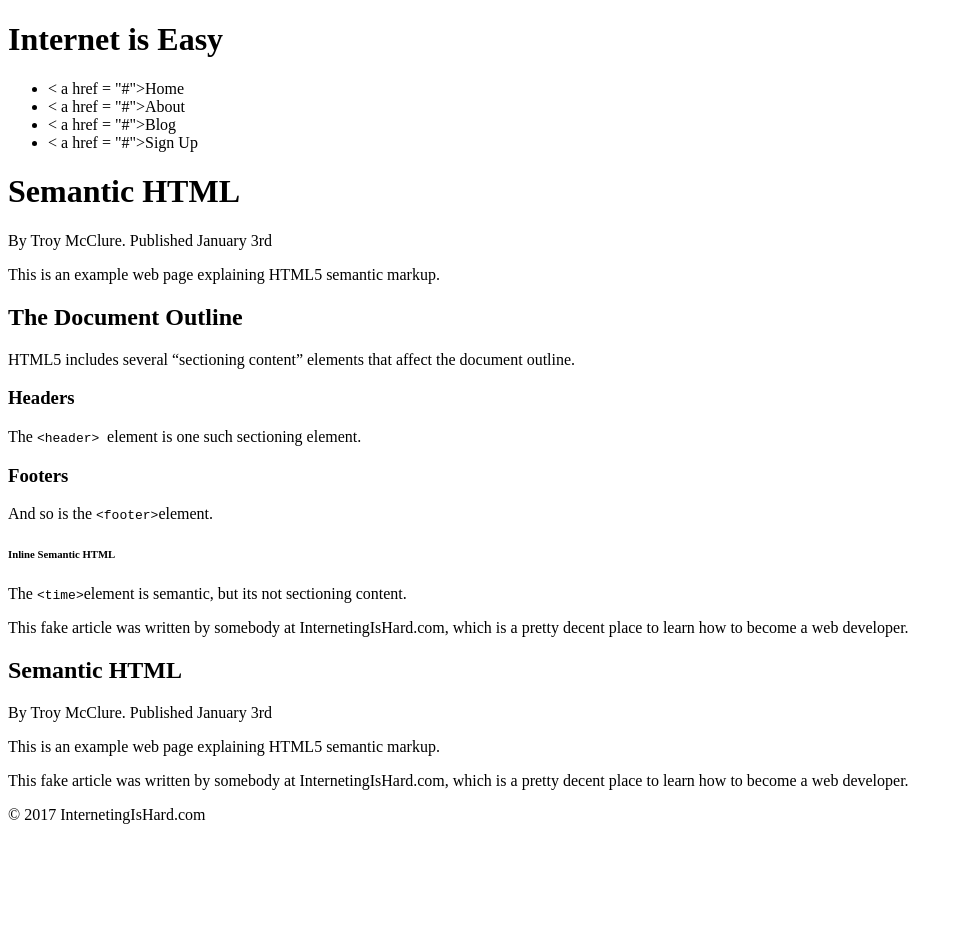
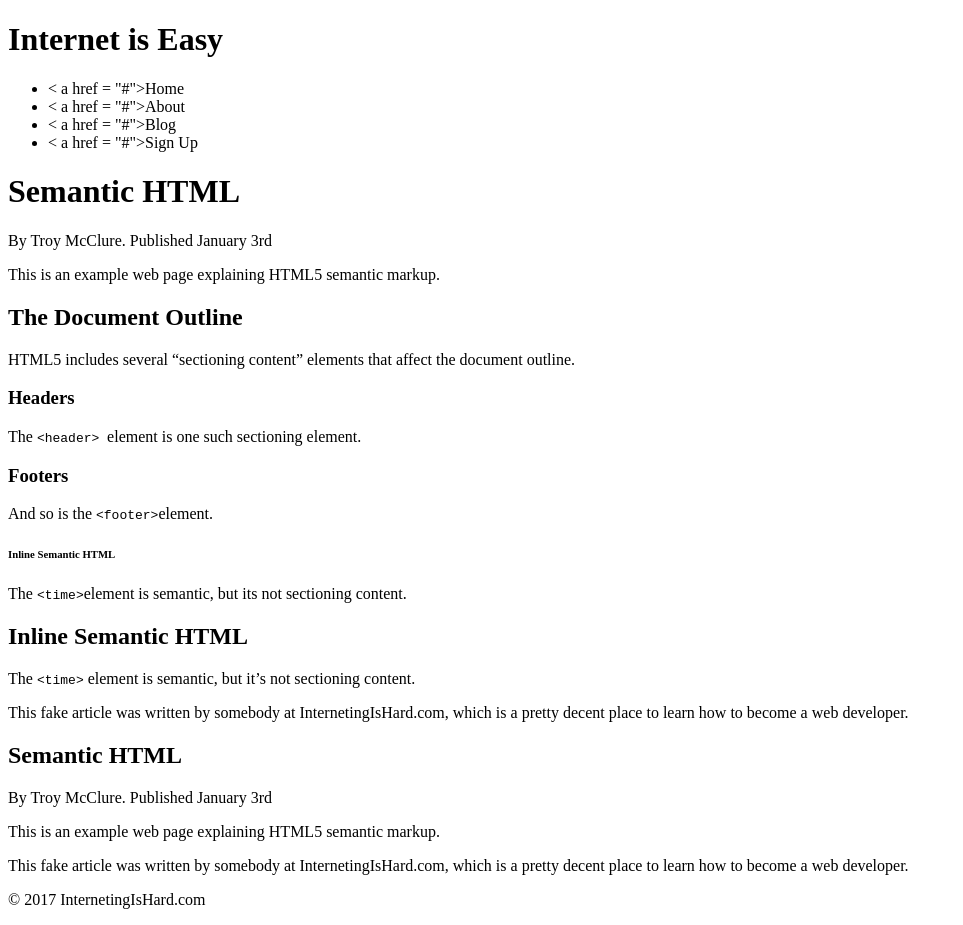
Before and after one commit to Perezh02/Semantic-HTML, a plain HTML site: page index.html in a window 1280 px wide. Shown: the whole page, without its empty margins (0-963 px from the left). Before the commit the page ends 840 px from the top, so only its background shows below. Drawn offline with Linux system fonts and the light colour scheme.

Commit message:
Sections added

```diff
--- a/index.html
+++ b/index.html
@@ -37,6 +37,13 @@
         <p>The <code>&lt;time&gt;</code>element is semantic, but its not
             sectioning content.</p>
         </section>
+
+        <h2>Inline Semantic HTML</h2>
+        <section>
+
+        <p>The <code>&lt;time&gt;</code> element is semantic, but it’s not
+            sectioning content.</p>
+            </section>
             <p>This fake article was written by somebody at InternetingIsHard.com, which
                 is a pretty decent place to learn how to become a web developer.</p>
 
```
